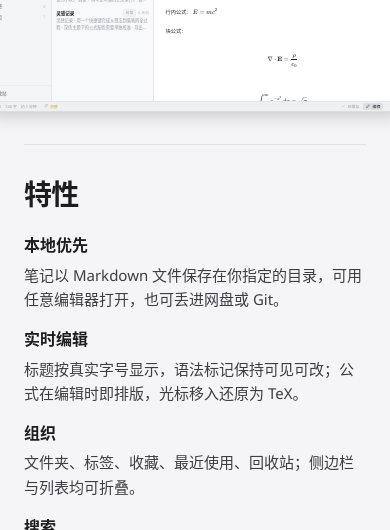
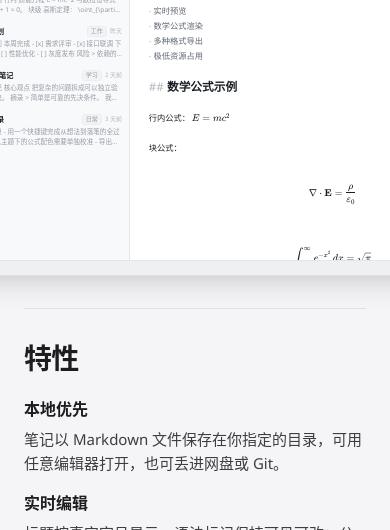
Before and after one commit to 7788dev/qiaoji, a plain HTML site: page index.html in a window 390 px wide. Shown: the part 570-1100 px from the top of the page. Drawn offline with Linux system fonts and the light colour scheme.

Commit message:
Scale the live demo window up to fill more of the viewport.
Co-authored-by: Cursor <cursoragent@cursor.com>

```diff
--- a/index.html
+++ b/index.html
@@ -19,7 +19,7 @@
     <link rel="modulepreload" crossorigin href="./assets/markdown-BN1BNkpz.js" />
     <link rel="modulepreload" crossorigin href="./assets/editor-BiDhzWF9.js" />
     <link rel="stylesheet" crossorigin href="./assets/style-DjvzYaPo.css" />
-    <link rel="stylesheet" href="./page.css?v=7" />
+    <link rel="stylesheet" href="./page.css?v=8" />
   </head>
   <body>
     <header class="site-nav">
@@ -162,6 +162,6 @@
       <a href="https://github.com/7788dev/qiaoji">GitHub</a>
     </footer>
 
-    <script src="./page.js?v=7"></script>
+    <script src="./page.js?v=8"></script>
   </body>
 </html>
--- a/page.js
+++ b/page.js
@@ -1,7 +1,6 @@
 (function () {
   var WIDTH = 1240;
   var HEIGHT = 820;
-  var PAD = 40;
   var NAV = 52;
 
   var device = document.getElementById("device");
@@ -18,16 +17,15 @@
   }
 
   function largeScale() {
-    var availW = window.innerWidth - PAD;
-    var heroH = hero ? hero.offsetHeight : 0;
-    var availH = window.innerHeight - NAV - heroH - 28;
-    return clamp(Math.min(availW / WIDTH, availH / HEIGHT, 1), 0.35, 1);
+    var availW = window.innerWidth - 24;
+    var availH = window.innerHeight - NAV - 16;
+    return clamp(Math.min(availW / WIDTH, availH / HEIGHT, 1), 0.55, 1);
   }
 
   function smallScale() {
-    var availW = window.innerWidth - PAD;
-    var availH = window.innerHeight * 0.34;
-    return clamp(Math.min(availW / WIDTH, availH / HEIGHT), 0.22, 0.42);
+    var availW = window.innerWidth - 24;
+    var availH = window.innerHeight * 0.48;
+    return clamp(Math.min(availW / WIDTH, availH / HEIGHT), 0.32, 0.58);
   }
 
   function progress() {
```
